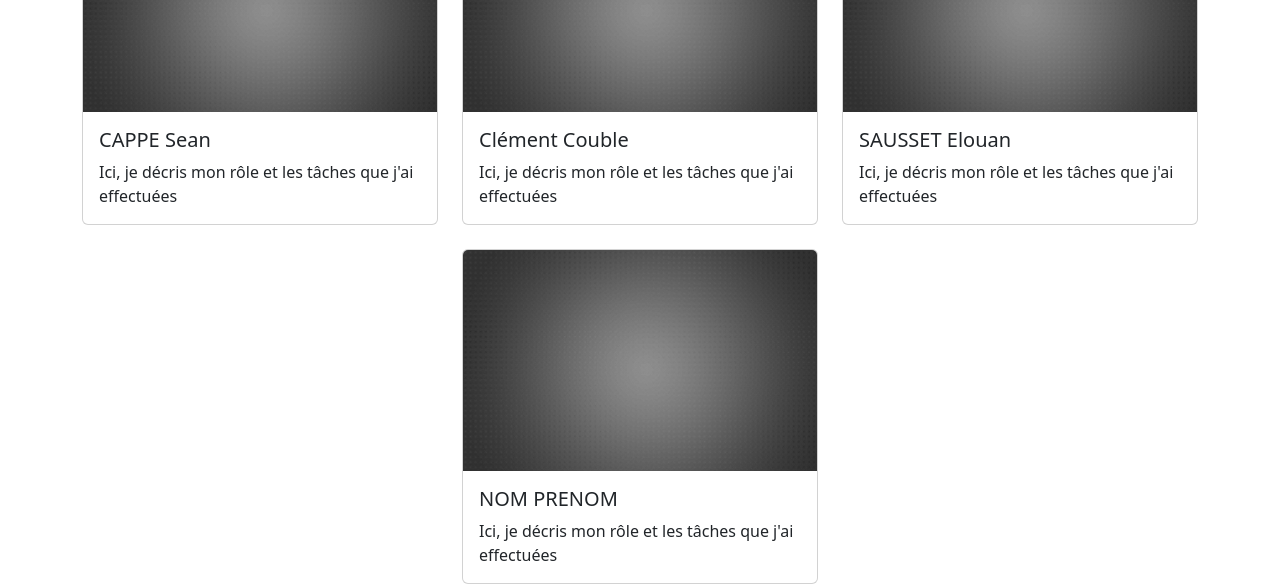
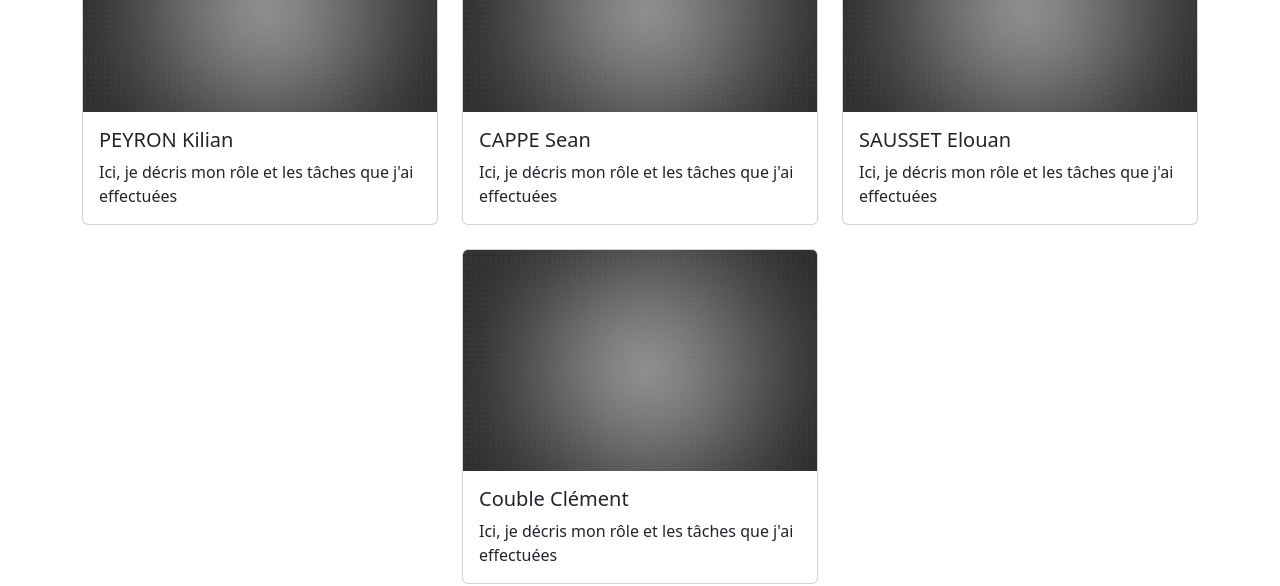
Before and after one commit to HunknownH/SiteVitrineYEvents, a plain HTML site: page challenge48h.html in a window 1280 px wide. Shown: the part 1240-1826 px from the top of the page. Drawn offline with nearby package versions, Linux system fonts and the light colour scheme.

Commit message:
Update challenge48h.html

```diff
--- a/challenge48h.html
+++ b/challenge48h.html
@@ -105,7 +105,7 @@
           <div class="card">
           <img src="lorem-ipsum.jpg" class="card-img-top" alt="Etudiant 1">
             <div class="card-body">
-              <h5 class="card-title">CAPPE Sean</h5>
+              <h5 class="card-title">PEYRON Kilian</h5>
               <p class="card-text">Ici, je décris mon rôle et les tâches que j'ai effectuées</p>
             </div>
           </div>
@@ -116,7 +116,7 @@
           <div class="card">
           <img src="lorem-ipsum.jpg" class="card-img-top" alt="Etudiant 1">
             <div class="card-body">
-              <h5 class="card-title">Clément Couble</h5>
+              <h5 class="card-title">CAPPE Sean</h5>
               <p class="card-text">Ici, je décris mon rôle et les tâches que j'ai effectuées</p>
             </div>
           </div>
@@ -138,7 +138,7 @@
           <div class="card">
           <img src="lorem-ipsum.jpg" class="card-img-top" alt="Etudiant 1">
             <div class="card-body">
-              <h5 class="card-title">NOM PRENOM</h5>
+              <h5 class="card-title">Couble Clément</h5>
               <p class="card-text">Ici, je décris mon rôle et les tâches que j'ai effectuées</p>
             </div>
           </div>
```
